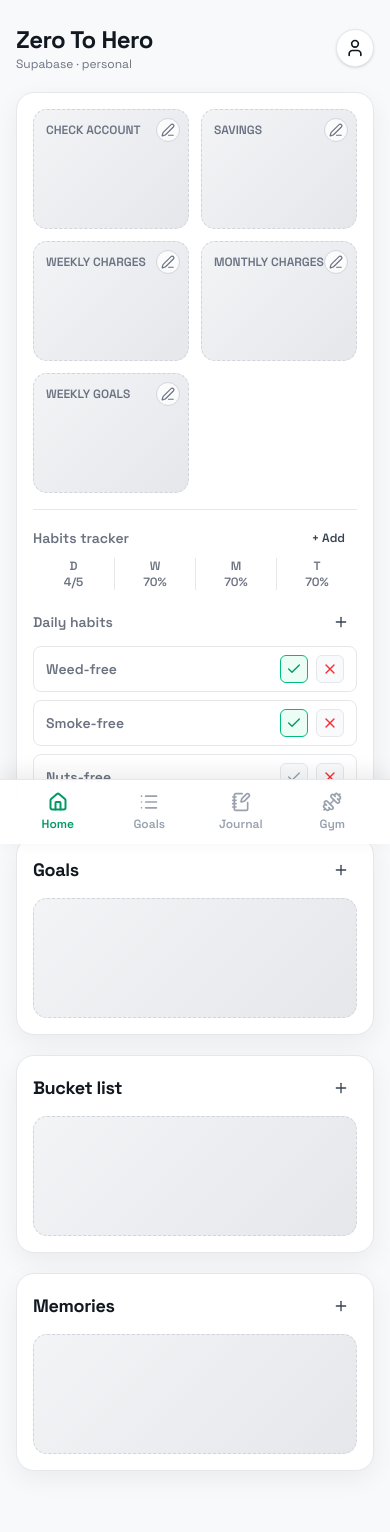
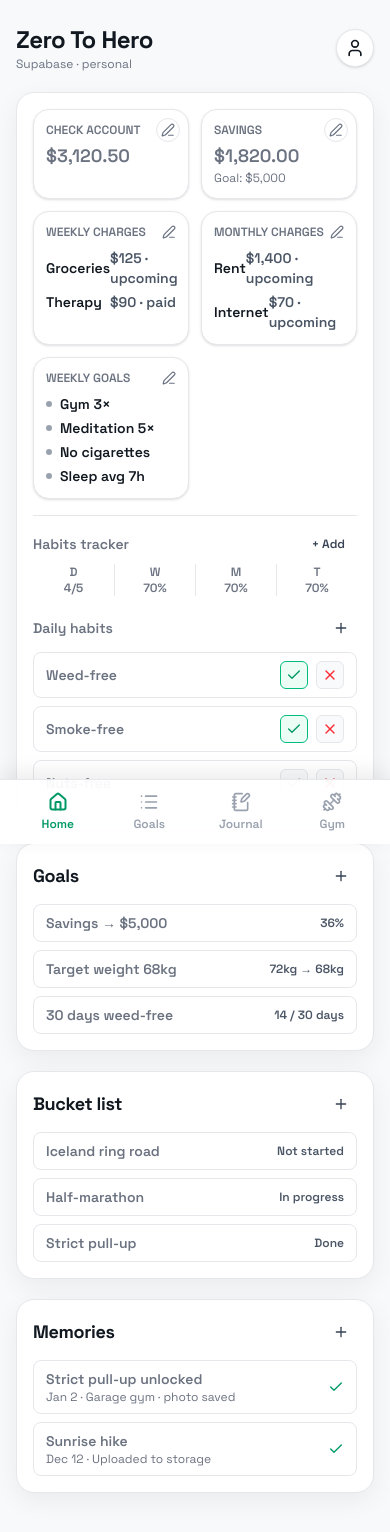
Before and after one commit to curtishustler10/zeroToHero, a Next.js app: page / in a window 390 px wide. Shown: the top 1532 px of the page. Built offline with nearby package versions, Linux system fonts and the light colour scheme.

Commit message:
Add sample data to mobile dashboard cards

```diff
--- a/src/app/page.tsx
+++ b/src/app/page.tsx
@@ -7,6 +7,40 @@ const dailyHabits = [
   { name: "Weed-free", done: true },
   { name: "Smoke-free", done: true },
   { name: "Nuts-free", done: false },
+];
+
+const accounts = [
+  { title: "Check account", amount: "$3,120.50" },
+  { title: "Savings", amount: "$1,820.00", sub: "Goal: $5,000" },
+];
+
+const weeklyCharges = [
+  { label: "Groceries", amount: "$125", status: "upcoming" },
+  { label: "Therapy", amount: "$90", status: "paid" },
+];
+
+const monthlyCharges = [
+  { label: "Rent", amount: "$1,400", status: "upcoming" },
+  { label: "Internet", amount: "$70", status: "upcoming" },
+];
+
+const weeklyGoals = ["Gym 3×", "Meditation 5×", "No cigarettes", "Sleep avg 7h"];
+
+const goals = [
+  { name: "Savings → $5,000", progress: "36%" },
+  { name: "Target weight 68kg", progress: "72kg → 68kg" },
+  { name: "30 days weed-free", progress: "14 / 30 days" },
+];
+
+const bucketItems = [
+  { title: "Iceland ring road", status: "Not started" },
+  { title: "Half-marathon", status: "In progress" },
+  { title: "Strict pull-up", status: "Done" },
+];
+
+const memories = [
+  { title: "Strict pull-up unlocked", date: "Jan 2", note: "Garage gym · photo saved" },
+  { title: "Sunrise hike", date: "Dec 12", note: "Uploaded to storage" },
 ];
 
 export default function Home() {
@@ -28,11 +62,12 @@ export default function Home() {
 
       <section className="card p-4">
         <div className="grid grid-cols-2 gap-3">
-          <PlaceholderCard title="Check account" />
-          <PlaceholderCard title="Savings" />
-          <PlaceholderCard title="Weekly charges" />
-          <PlaceholderCard title="Monthly charges" />
-          <PlaceholderCard title="Weekly goals" small />
+          {accounts.map((account) => (
+            <DataCard key={account.title} title={account.title} value={account.amount} sub={account.sub} />
+          ))}
+          <ListCard title="Weekly charges" items={weeklyCharges} />
+          <ListCard title="Monthly charges" items={monthlyCharges} />
+          <BulletCard title="Weekly goals" items={weeklyGoals} />
         </div>
 
         <div className="mt-4 border-t border-gray-200 pt-4">
@@ -67,33 +102,41 @@ export default function Home() {
 
       <section className="card p-4">
         <SectionHeader title="Goals" />
-        <div className="placeholder-card" />
+        <div className="space-y-2">
+          {goals.map((goal) => (
+            <RowCard key={goal.name} title={goal.name} value={goal.progress} />
+          ))}
+        </div>
       </section>
 
       <section className="card p-4">
         <SectionHeader title="Bucket list" />
-        <div className="placeholder-card" />
+        <div className="space-y-2">
+          {bucketItems.map((item) => (
+            <RowCard key={item.title} title={item.title} value={item.status} />
+          ))}
+        </div>
       </section>
 
       <section className="card p-4">
         <SectionHeader title="Memories" />
-        <div className="placeholder-card" />
+        <div className="space-y-2">
+          {memories.map((memory) => (
+            <div
+              key={memory.title}
+              className="flex items-center justify-between rounded-lg border border-gray-200 bg-white px-3 py-2"
+            >
+              <div>
+                <p className="text-sm font-semibold text-[--foreground]">{memory.title}</p>
+                <p className="text-xs text-[--muted]">
+                  {memory.date} · {memory.note}
+                </p>
+              </div>
+              <Check className="h-4 w-4 text-emerald-600" />
+            </div>
+          ))}
+        </div>
       </section>
-    </div>
-  );
-}
-
-function PlaceholderCard({ title, small }: { title: string; small?: boolean }) {
-  return (
-    <div
-      className={`placeholder-card relative p-3 text-xs font-semibold uppercase text-gray-500 ${
-        small ? "min-h-[90px]" : ""
-      }`}
-    >
-      <div className="absolute right-2 top-2 rounded-full border border-gray-300 bg-white/80 p-1">
-        <Edit3 className="h-3.5 w-3.5 text-gray-500" />
-      </div>
-      <span className="block">{title}</span>
     </div>
   );
 }
@@ -141,3 +184,68 @@ function SectionHeader({ title }: { title: string }) {
     </div>
   );
 }
+
+function DataCard({ title, value, sub }: { title: string; value: string; sub?: string }) {
+  return (
+    <div className="relative rounded-2xl border border-gray-200 bg-white p-3 shadow-sm">
+      <div className="absolute right-2 top-2 rounded-full border border-gray-200 bg-white/80 p-1">
+        <Edit3 className="h-3.5 w-3.5 text-gray-500" />
+      </div>
+      <p className="text-xs font-semibold uppercase text-gray-500">{title}</p>
+      <p className="mt-1 text-lg font-semibold text-[--foreground]">{value}</p>
+      {sub && <p className="text-xs text-[--muted]">{sub}</p>}
+    </div>
+  );
+}
+
+type ListItem = { label: string; amount: string; status?: string };
+
+function ListCard({ title, items }: { title: string; items: ListItem[] }) {
+  return (
+    <div className="rounded-2xl border border-gray-200 bg-white p-3 shadow-sm">
+      <div className="flex items-center justify-between">
+        <p className="text-xs font-semibold uppercase text-gray-500">{title}</p>
+        <Edit3 className="h-3.5 w-3.5 text-gray-500" />
+      </div>
+      <div className="mt-2 space-y-1">
+        {items.map((item) => (
+          <div key={item.label} className="flex items-center justify-between text-sm font-semibold">
+            <span className="text-[--foreground]">{item.label}</span>
+            <span className="text-gray-600">
+              {item.amount}
+              {item.status ? ` · ${item.status}` : ""}
+            </span>
+          </div>
+        ))}
+      </div>
+    </div>
+  );
+}
+
+function BulletCard({ title, items }: { title: string; items: string[] }) {
+  return (
+    <div className="rounded-2xl border border-gray-200 bg-white p-3 shadow-sm">
+      <div className="flex items-center justify-between">
+        <p className="text-xs font-semibold uppercase text-gray-500">{title}</p>
+        <Edit3 className="h-3.5 w-3.5 text-gray-500" />
+      </div>
+      <ul className="mt-2 space-y-1 text-sm font-semibold text-[--foreground]">
+        {items.map((item) => (
+          <li key={item} className="flex items-center gap-2">
+            <span className="h-1.5 w-1.5 rounded-full bg-gray-400" />
+            {item}
+          </li>
+        ))}
+      </ul>
+    </div>
+  );
+}
+
+function RowCard({ title, value }: { title: string; value: string }) {
+  return (
+    <div className="flex items-center justify-between rounded-lg border border-gray-200 bg-white px-3 py-2">
+      <p className="text-sm font-semibold text-[--foreground]">{title}</p>
+      <span className="text-xs font-semibold text-gray-600">{value}</span>
+    </div>
+  );
+}
```
